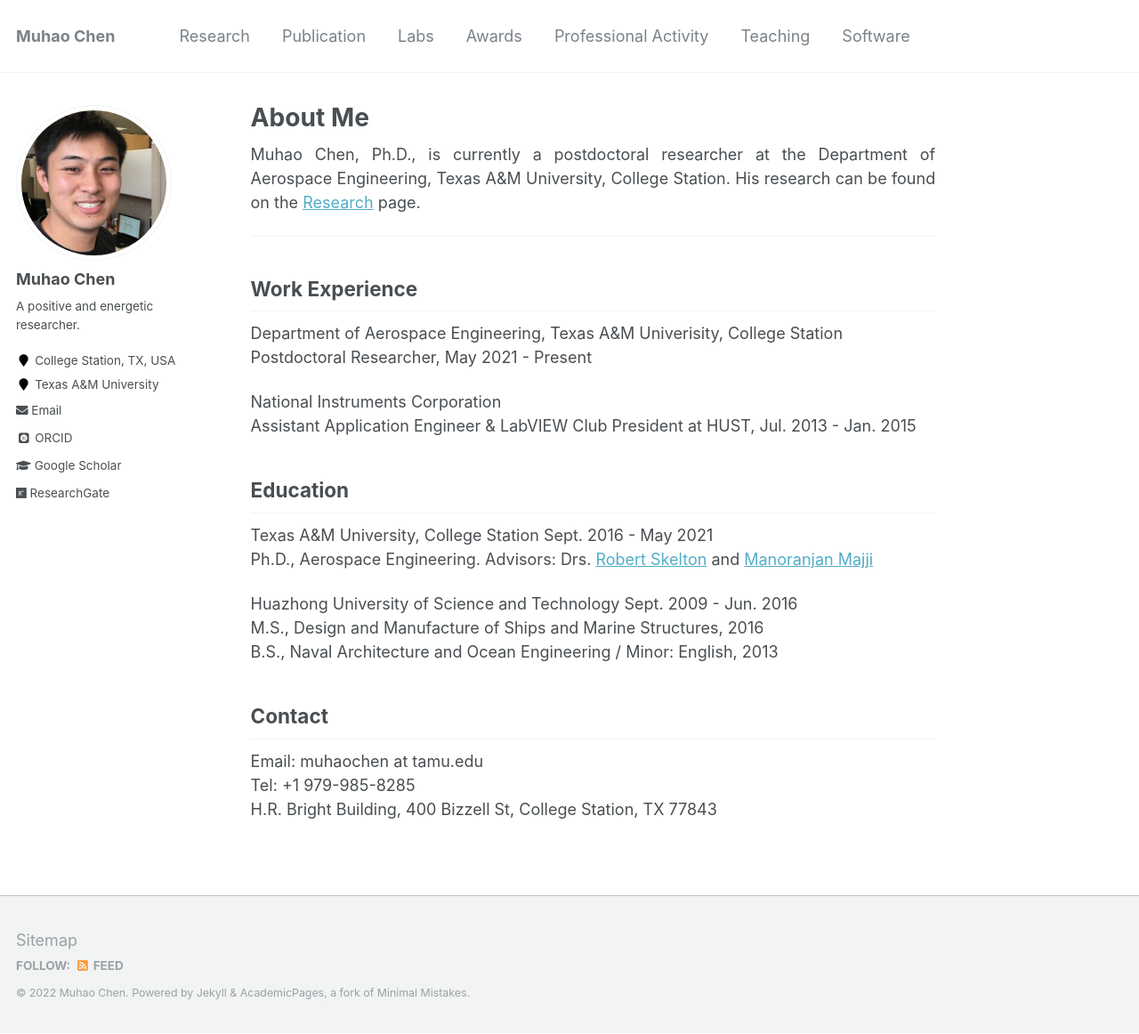
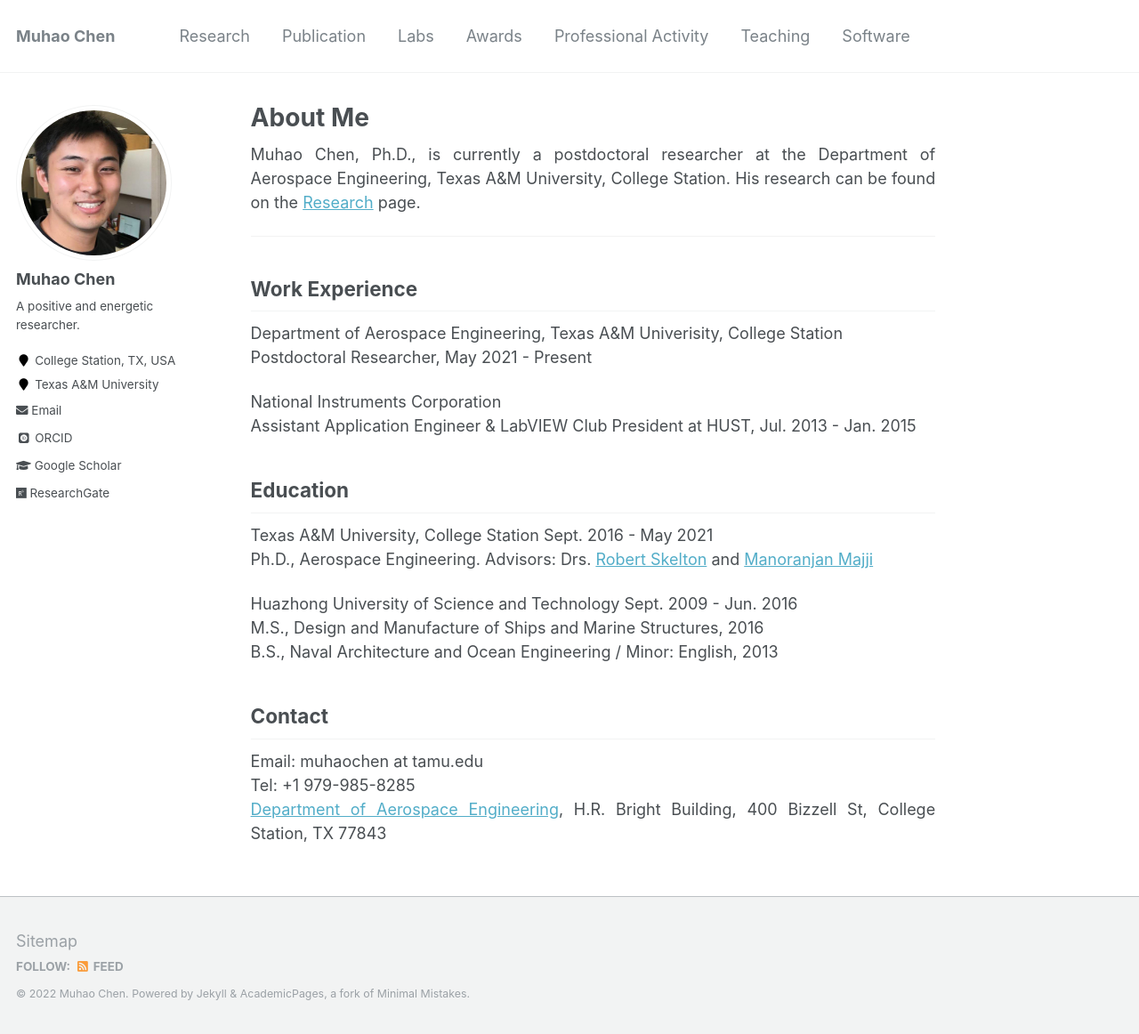
Before and after one commit to Muhao-Chen/muhao-chen.github.io, a Jekyll site: the page built from _pages/about.md, in a window 1280 px wide and 1162 px high. Shown: the whole window at 89% size. Built offline with Jekyll 4.4.1, drawn with Linux system fonts in a browser that asks for light colours; some web fonts are replaced.

Commit message:
Update about.md

```diff
--- a/_pages/about.md
+++ b/_pages/about.md
@@ -63,4 +63,4 @@ B.S., Naval Architecture and Ocean Engineering / Minor: English, 2013
 ## Contact
 Email: muhaochen at tamu.edu
 Tel: +1 979-985-8285
-H.R. Bright Building, 400 Bizzell St, College Station, TX 77843
+[Department of Aerospace Engineering](https://engineering.tamu.edu/aerospace/about/facts.html), H.R. Bright Building, 400 Bizzell St, College Station, TX 77843
```
